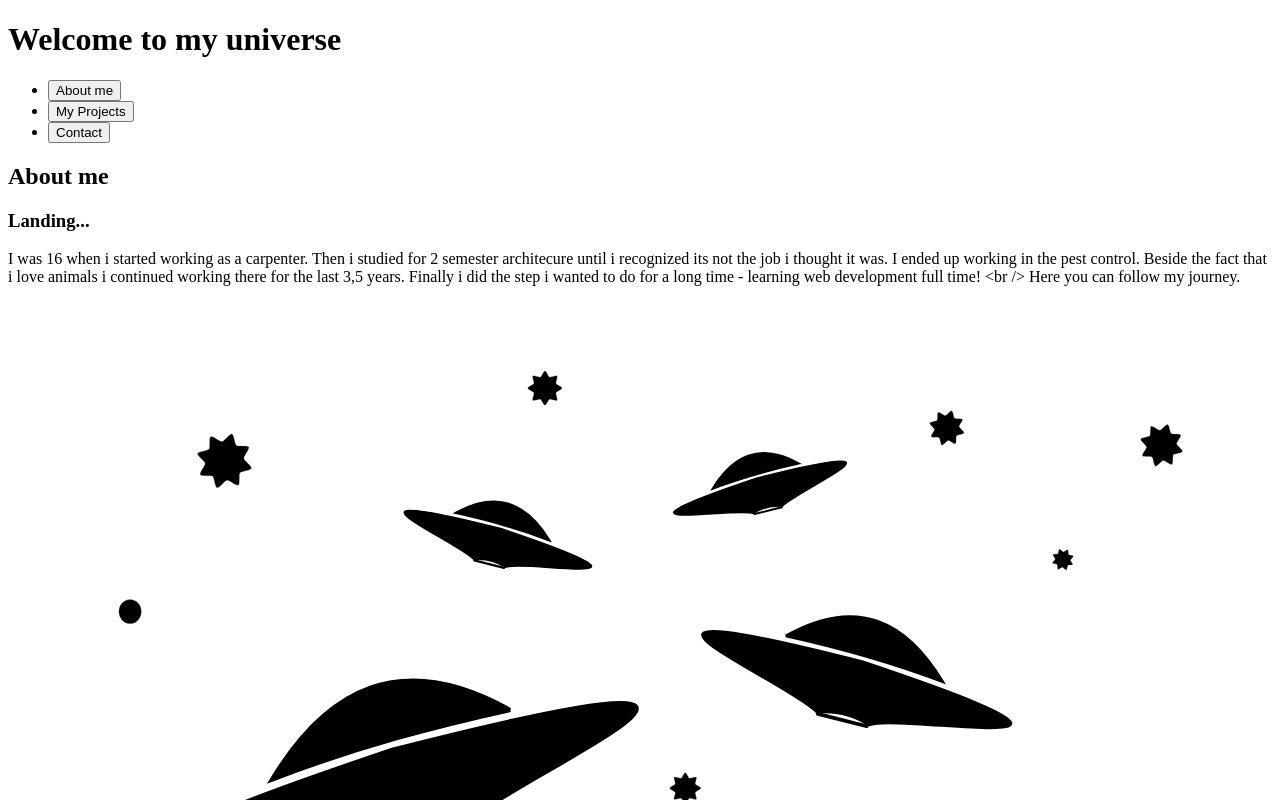
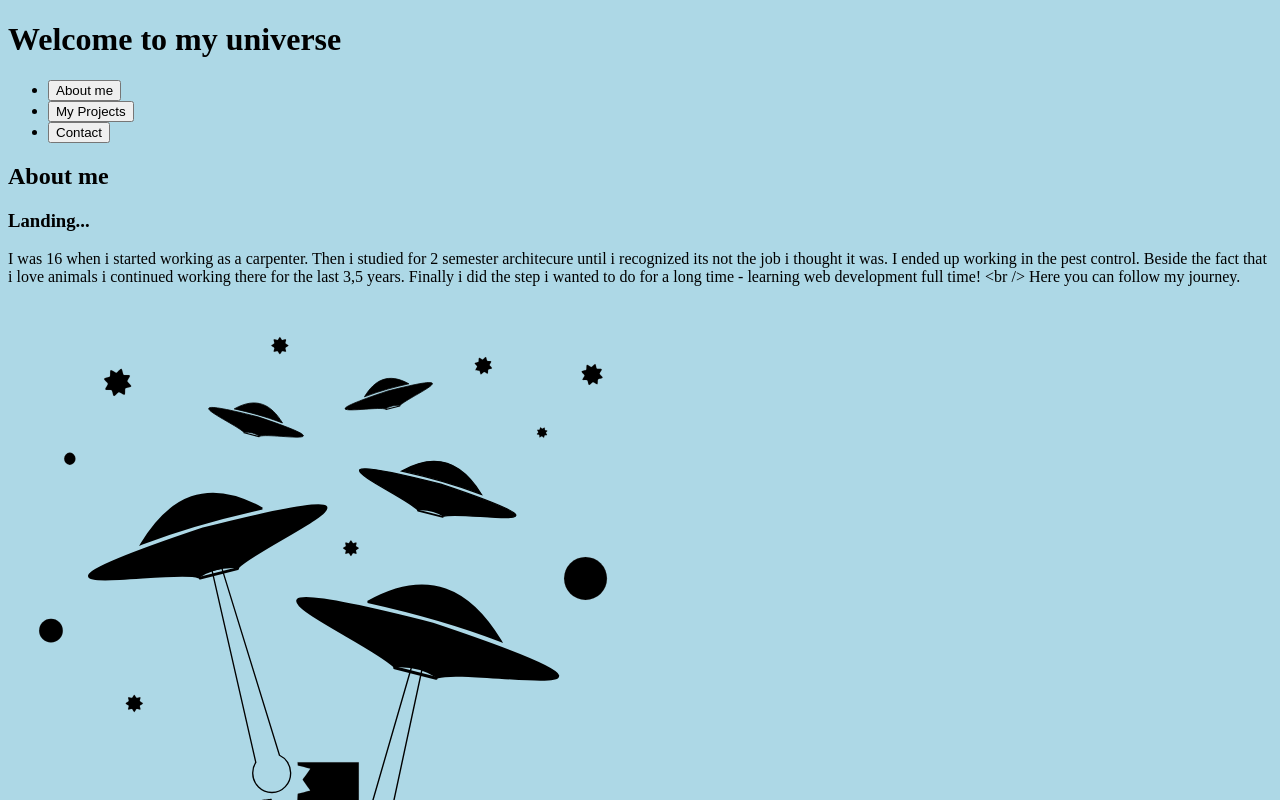
Before and after one commit to marcterre/personal_website, a React (Create React App) app: page / in a window 1280 px wide. Shown: the top 800 px of the page. Built offline with nearby package versions, Linux system fonts and the light colour scheme.

Commit message:
delet StartPage add: basic style

```diff
--- a/src/App.js
+++ b/src/App.js
@@ -1,12 +1,23 @@
-import { createGlobalStyle } from "styled-components";
-import StartPage from "./components/StartPage";
+import GlobalStyle from "./styles";
+import Header from "./components/Header/index";
+import About from "./components/About/index";
+import ImageAlienInvasion from "./assets/AlienInvasion.svg";
 // import Navgation from "./components/Navigation";
 
 function App() {
   return (
-    <main>
-      <StartPage />
-    </main>
+    <>
+      <GlobalStyle />
+      <main>
+        <>
+          <Header
+            title="This is my universe"
+            heading="Welcome to my universe"
+          />
+          <About aboutImageSrc={ImageAlienInvasion} aboutAlt="Alien Invasion" />
+        </>
+      </main>
+    </>
   );
 }
 
--- a/src/components/About/index.js
+++ b/src/components/About/index.js
@@ -17,10 +17,12 @@ export default function About({ aboutImageSrc, aboutAlt }) {
     <br />
     Here you can follow my journey."
       />
-      <ImageInvasion src={aboutImageSrc} alt={aboutAlt}></ImageInvasion>
+      <ImageInvasion src={aboutImageSrc} alt={aboutAlt} />
       <AboutTags />
     </>
   );
 }
 
-const ImageInvasion = styled.img``;
+const ImageInvasion = styled.img`
+  width: 50vw;
+`;
--- a/src/components/StartPage/index.js
+++ /dev/null
@@ -1,12 +0,0 @@
-import Header from "../Header";
-import About from "../About";
-import ImageAlienInvasion from "../../assets/AlienInvasion.svg";
-
-export default function StartPage() {
-  return (
-    <>
-      <Header title="This is my universe" heading="Welcome to my universe" />
-      <About aboutImageSrc={ImageAlienInvasion} aboutAlt="Alien Invasion" />
-    </>
-  );
-}
--- /dev/null
+++ b/src/styles.js
@@ -0,0 +1,9 @@
+import { createGlobalStyle } from "styled-components";
+
+export default createGlobalStyle`
+* {
+    box-sizing: border-box;
+}
+body {
+    background-color: lightblue
+    }`;
```
